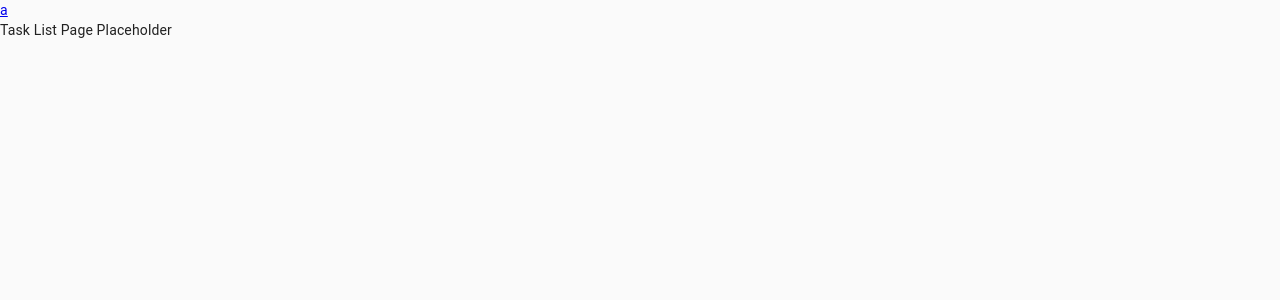
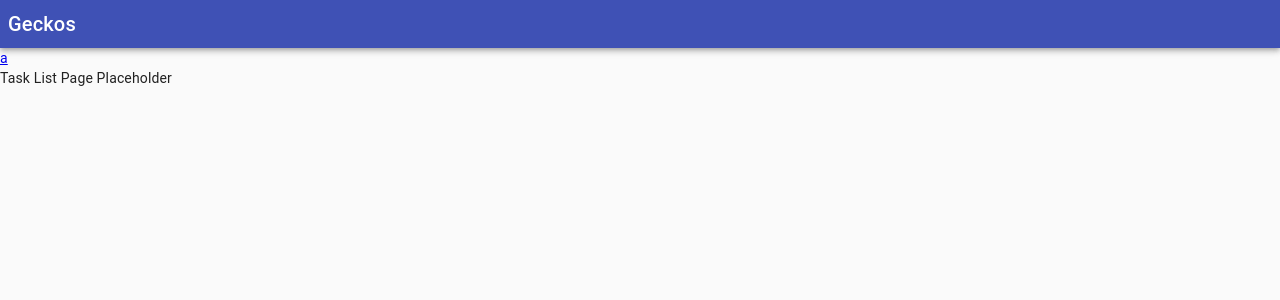
Before and after one commit to bert-bae/geckos, a React (Create React App) app in the folder packages/client/: page /task-list/1 in a window 1280 px wide. Shown: the top 300 px of the page. Built offline with nearby package versions, Linux system fonts and the light colour scheme.

Commit message:
Use page layout on task list

```diff
--- a/packages/client/src/pages/task-list.tsx
+++ b/packages/client/src/pages/task-list.tsx
@@ -1,14 +1,15 @@
 import { Link } from 'react-router-dom';
 import { ISubRoute, withSubRouter } from 'utils/router';
+import PageWithHeader from 'features/common/layout/page-with-header';
 import { getLink } from 'utils/link';
 
 interface TaskListPageProps extends ISubRoute {}
 
 const TaskListPage = (props: TaskListPageProps) => (
-  <>
+  <PageWithHeader>
     <Link to={getLink.login()}>a</Link>
     <div>Task List Page Placeholder</div>
-  </>
+  </PageWithHeader>
 );
 
 export default withSubRouter(TaskListPage);
```
